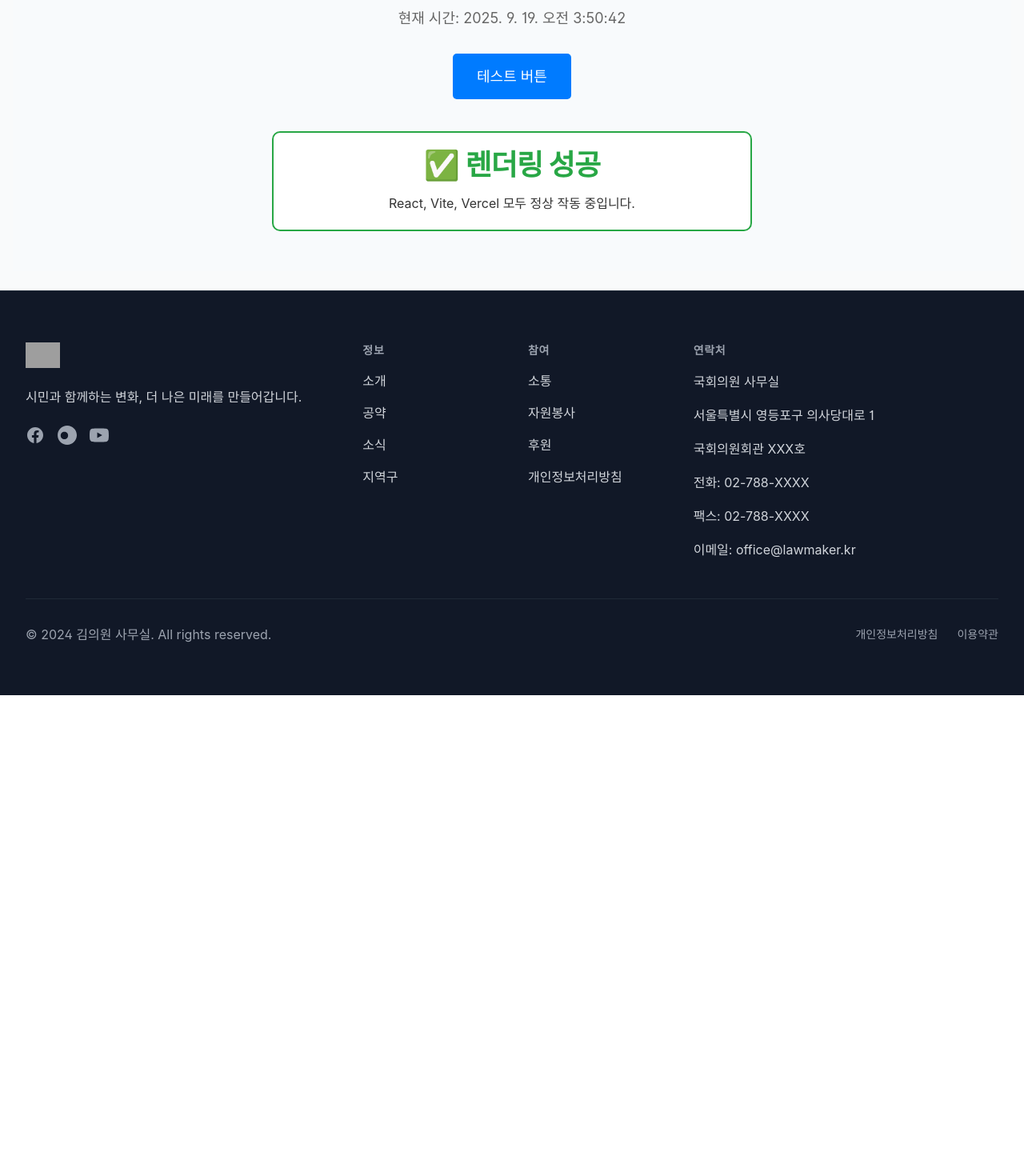
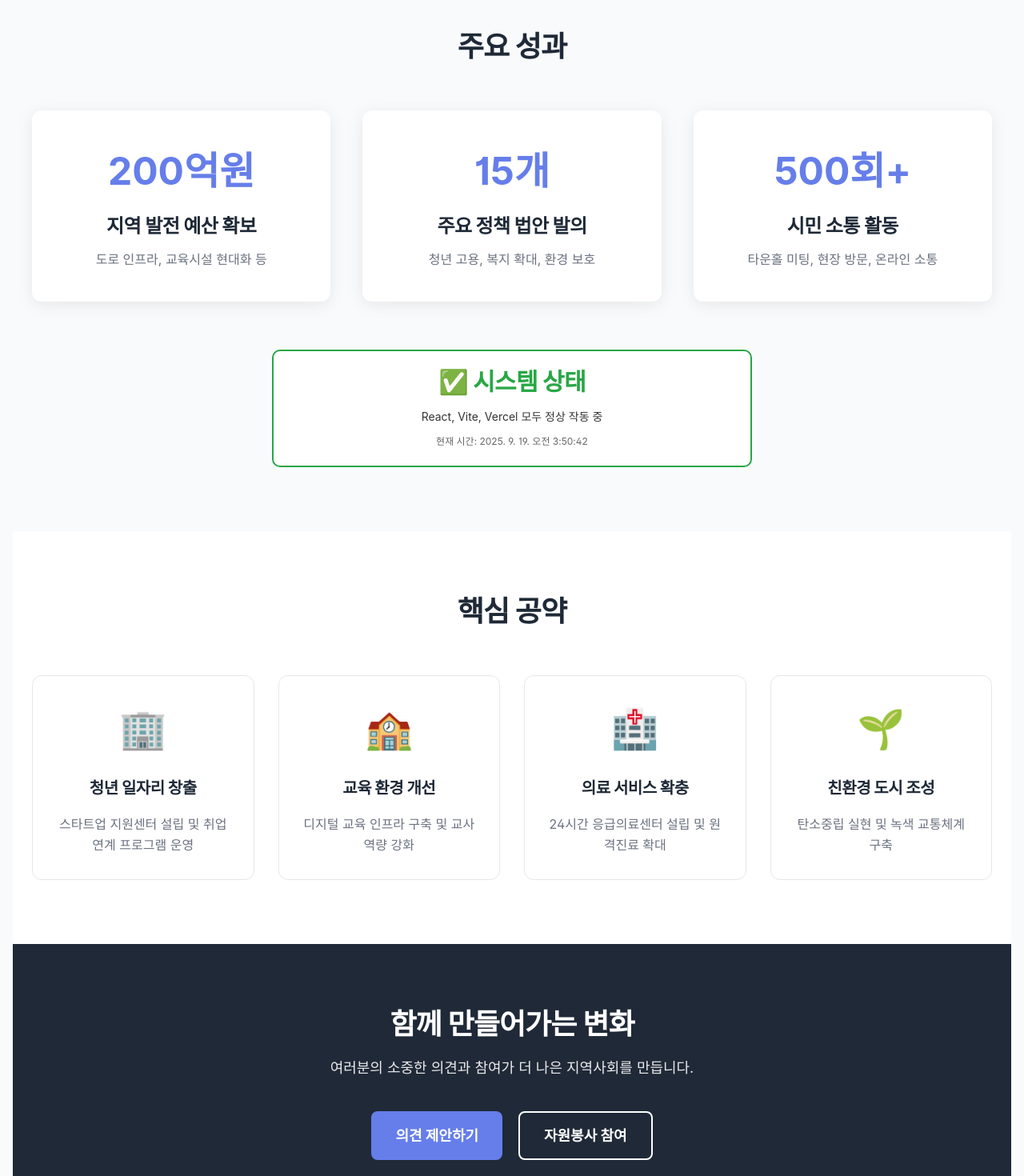
Before and after one commit to mxten777/lawmaker-landing, a React (Vite) app: page / in a window 1280 px wide. Shown: the part 560-2030 px from the top of the page at 80% size. Before the commit the page ends 1429 px from the top, so only its background shows below. Built offline with nearby package versions, Linux system fonts and the light colour scheme; grey boxes are pictures that could not be loaded; a web font is replaced by a local one.

Commit message:
feat: complete modern political landing page with achievements, policies, and CTA sections

```diff
--- a/src/pages/Home.jsx
+++ b/src/pages/Home.jsx
@@ -56,50 +56,185 @@ const Home = () => {
         </div>
       </section>
 
-      {/* 기존 테스트 섹션을 일시적으로 유지 */}
-      <section style={{
-        padding: '50px 20px',
-        textAlign: 'center',
-        backgroundColor: '#f8fafc'
-      }}>
-        <p style={{
-          color: '#666666',
-          fontSize: '18px',
-          marginBottom: '30px'
-        }}>
-          현재 시간: {new Date().toLocaleString('ko-KR')}
-        </p>
+      {/* 주요 성과 섹션 */}
+      <section style={{ padding: '80px 20px', backgroundColor: '#f8fafc' }}>
+        <div style={{ maxWidth: '1200px', margin: '0 auto' }}>
+          <h2 style={{
+            fontSize: '36px',
+            fontWeight: 'bold',
+            textAlign: 'center',
+            marginBottom: '60px',
+            color: '#1f2937'
+          }}>
+            주요 성과
+          </h2>
+          <div style={{
+            display: 'grid',
+            gridTemplateColumns: 'repeat(auto-fit, minmax(300px, 1fr))',
+            gap: '40px'
+          }}>
+            {[
+              { number: '200억원', title: '지역 발전 예산 확보', desc: '도로 인프라, 교육시설 현대화 등' },
+              { number: '15개', title: '주요 정책 법안 발의', desc: '청년 고용, 복지 확대, 환경 보호' },
+              { number: '500회+', title: '시민 소통 활동', desc: '타운홀 미팅, 현장 방문, 온라인 소통' }
+            ].map((item, index) => (
+              <div key={index} style={{
+                backgroundColor: '#ffffff',
+                padding: '40px',
+                borderRadius: '12px',
+                textAlign: 'center',
+                boxShadow: '0 4px 20px rgba(0,0,0,0.08)'
+              }}>
+                <div style={{
+                  fontSize: '48px',
+                  fontWeight: 'bold',
+                  color: '#667eea',
+                  marginBottom: '15px'
+                }}>
+                  {item.number}
+                </div>
+                <h3 style={{
+                  fontSize: '24px',
+                  fontWeight: 'bold',
+                  marginBottom: '10px',
+                  color: '#1f2937'
+                }}>
+                  {item.title}
+                </h3>
+                <p style={{ color: '#6b7280', fontSize: '16px' }}>
+                  {item.desc}
+                </p>
+              </div>
+            ))}
+          </div>
+        </div>
 
-        <button
-          style={{
-            padding: '15px 30px',
-            fontSize: '18px',
-            backgroundColor: '#007bff',
-            color: 'white',
-            border: 'none',
-            borderRadius: '5px',
-            cursor: 'pointer'
-          }}
-          onClick={() => alert('버튼이 작동합니다!')}
-        >
-          테스트 버튼
-        </button>
-
+        {/* 기존 테스트 섹션을 하단에 유지 */}
         <div style={{
-          marginTop: '40px',
+          marginTop: '60px',
           padding: '20px',
           backgroundColor: '#ffffff',
           borderRadius: '10px',
           border: '2px solid #28a745',
           maxWidth: '600px',
-          margin: '40px auto 0'
+          margin: '60px auto 0',
+          textAlign: 'center'
         }}>
-          <h2 style={{ color: '#28a745', marginBottom: '15px' }}>
-            ✅ 렌더링 성공
+          <h3 style={{ color: '#28a745', marginBottom: '15px' }}>
+            ✅ 시스템 상태
+          </h3>
+          <p style={{ color: '#333', fontSize: '14px', marginBottom: '10px' }}>
+            React, Vite, Vercel 모두 정상 작동 중
+          </p>
+          <p style={{ color: '#666', fontSize: '12px' }}>
+            현재 시간: {new Date().toLocaleString('ko-KR')}
+          </p>
+        </div>
+      </section>
+
+      {/* 핵심 공약 섹션 */}
+      <section style={{ padding: '80px 20px' }}>
+        <div style={{ maxWidth: '1200px', margin: '0 auto' }}>
+          <h2 style={{
+            fontSize: '36px',
+            fontWeight: 'bold',
+            textAlign: 'center',
+            marginBottom: '60px',
+            color: '#1f2937'
+          }}>
+            핵심 공약
           </h2>
-          <p style={{ color: '#333', fontSize: '16px' }}>
-            React, Vite, Vercel 모두 정상 작동 중입니다.
+          <div style={{
+            display: 'grid',
+            gridTemplateColumns: 'repeat(auto-fit, minmax(250px, 1fr))',
+            gap: '30px'
+          }}>
+            {[
+              { icon: '🏢', title: '청년 일자리 창출', desc: '스타트업 지원센터 설립 및 취업 연계 프로그램 운영' },
+              { icon: '🏫', title: '교육 환경 개선', desc: '디지털 교육 인프라 구축 및 교사 역량 강화' },
+              { icon: '🏥', title: '의료 서비스 확충', desc: '24시간 응급의료센터 설립 및 원격진료 확대' },
+              { icon: '🌱', title: '친환경 도시 조성', desc: '탄소중립 실현 및 녹색 교통체계 구축' }
+            ].map((policy, index) => (
+              <div key={index} style={{
+                padding: '30px',
+                borderRadius: '12px',
+                border: '1px solid #e5e7eb',
+                textAlign: 'center',
+                backgroundColor: '#ffffff',
+                transition: 'transform 0.2s',
+                cursor: 'pointer'
+              }}
+              onMouseEnter={(e) => e.target.style.transform = 'translateY(-5px)'}
+              onMouseLeave={(e) => e.target.style.transform = 'translateY(0)'}
+              >
+                <div style={{ fontSize: '48px', marginBottom: '20px' }}>
+                  {policy.icon}
+                </div>
+                <h3 style={{
+                  fontSize: '20px',
+                  fontWeight: 'bold',
+                  marginBottom: '15px',
+                  color: '#1f2937'
+                }}>
+                  {policy.title}
+                </h3>
+                <p style={{ color: '#6b7280', lineHeight: '1.6' }}>
+                  {policy.desc}
+                </p>
+              </div>
+            ))}
+          </div>
+        </div>
+      </section>
+
+      {/* CTA 섹션 */}
+      <section style={{
+        backgroundColor: '#1f2937',
+        color: '#ffffff',
+        padding: '80px 20px',
+        textAlign: 'center'
+      }}>
+        <div style={{ maxWidth: '800px', margin: '0 auto' }}>
+          <h2 style={{
+            fontSize: '36px',
+            fontWeight: 'bold',
+            marginBottom: '20px'
+          }}>
+            함께 만들어가는 변화
+          </h2>
+          <p style={{
+            fontSize: '18px',
+            marginBottom: '40px',
+            opacity: '0.9'
+          }}>
+            여러분의 소중한 의견과 참여가 더 나은 지역사회를 만듭니다.
           </p>
+          <div style={{ display: 'flex', gap: '20px', justifyContent: 'center', flexWrap: 'wrap' }}>
+            <button style={{
+              backgroundColor: '#667eea',
+              color: '#ffffff',
+              padding: '15px 30px',
+              fontSize: '18px',
+              fontWeight: 'bold',
+              border: 'none',
+              borderRadius: '8px',
+              cursor: 'pointer'
+            }}>
+              의견 제안하기
+            </button>
+            <button style={{
+              backgroundColor: 'transparent',
+              color: '#ffffff',
+              padding: '15px 30px',
+              fontSize: '18px',
+              fontWeight: 'bold',
+              border: '2px solid #ffffff',
+              borderRadius: '8px',
+              cursor: 'pointer'
+            }}>
+              자원봉사 참여
+            </button>
+          </div>
         </div>
       </section>
     </div>
```
